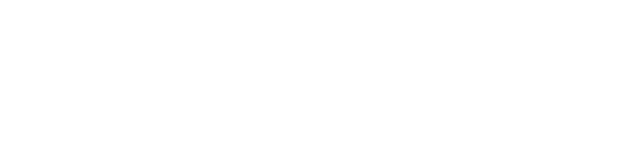
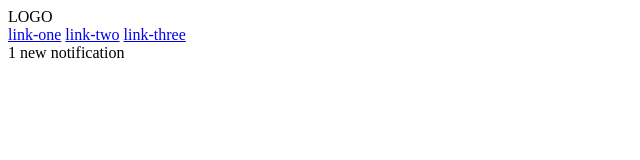
Before and after one commit to banch0u/common-header, a plain HTML site: page index.html in a window 1280 px wide. Shown: the whole page, without its empty margins (0-640 px from the left). Drawn offline with Linux system fonts and the light colour scheme.

Commit message:
added html skeleton

```diff
--- a/index.html
+++ b/index.html
@@ -9,5 +9,19 @@
 </head>
 <body>
 
+    <div class="header">
+        <div class="leftElements">
+            <div class="logo">LOGO</div>
+            <a href="#">link-one</a>
+            <a href="#">link-two</a>
+            <a href="#">link-three</a>
+        </div>
+        <div class="rightElements">
+            <div class="notificationBar">1 new notification</div>
+            <div class="pp"></div>
+        </div>
+
+    </div>
+
 </body>
 </html>
```
